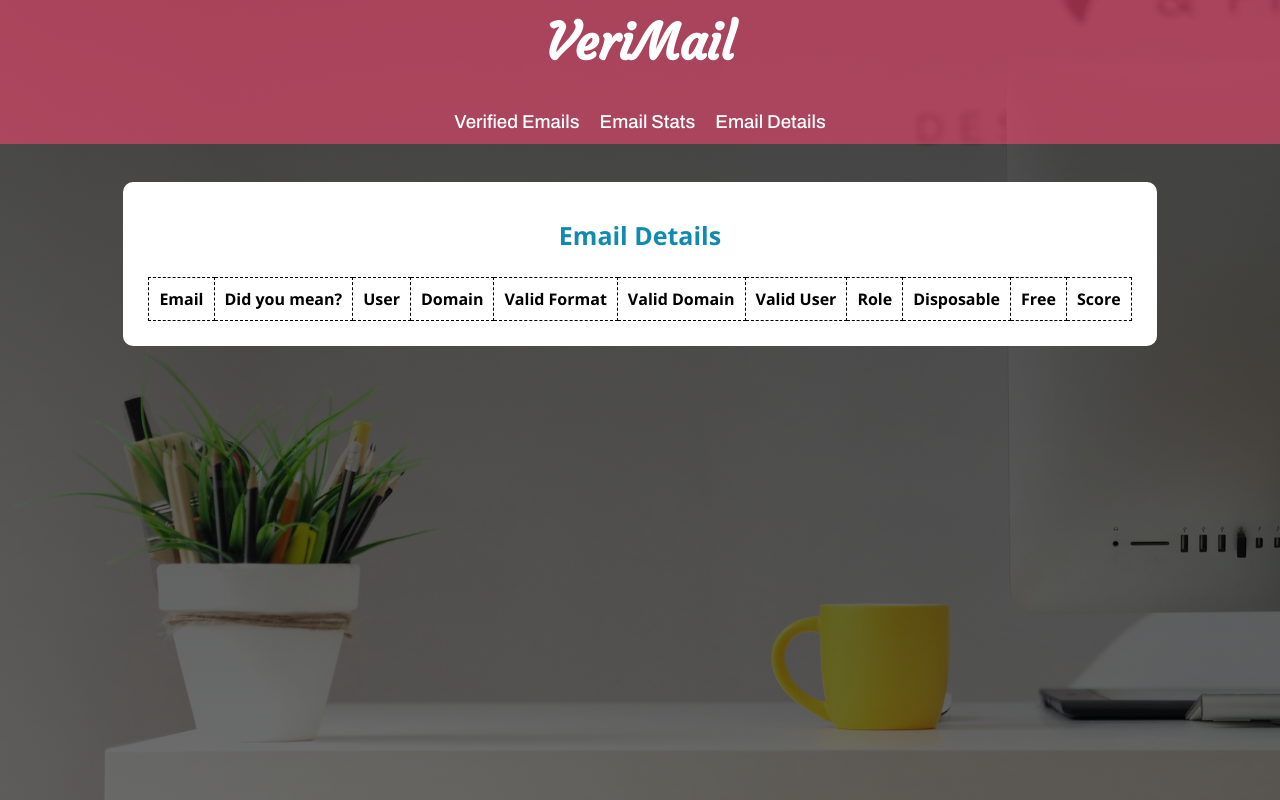
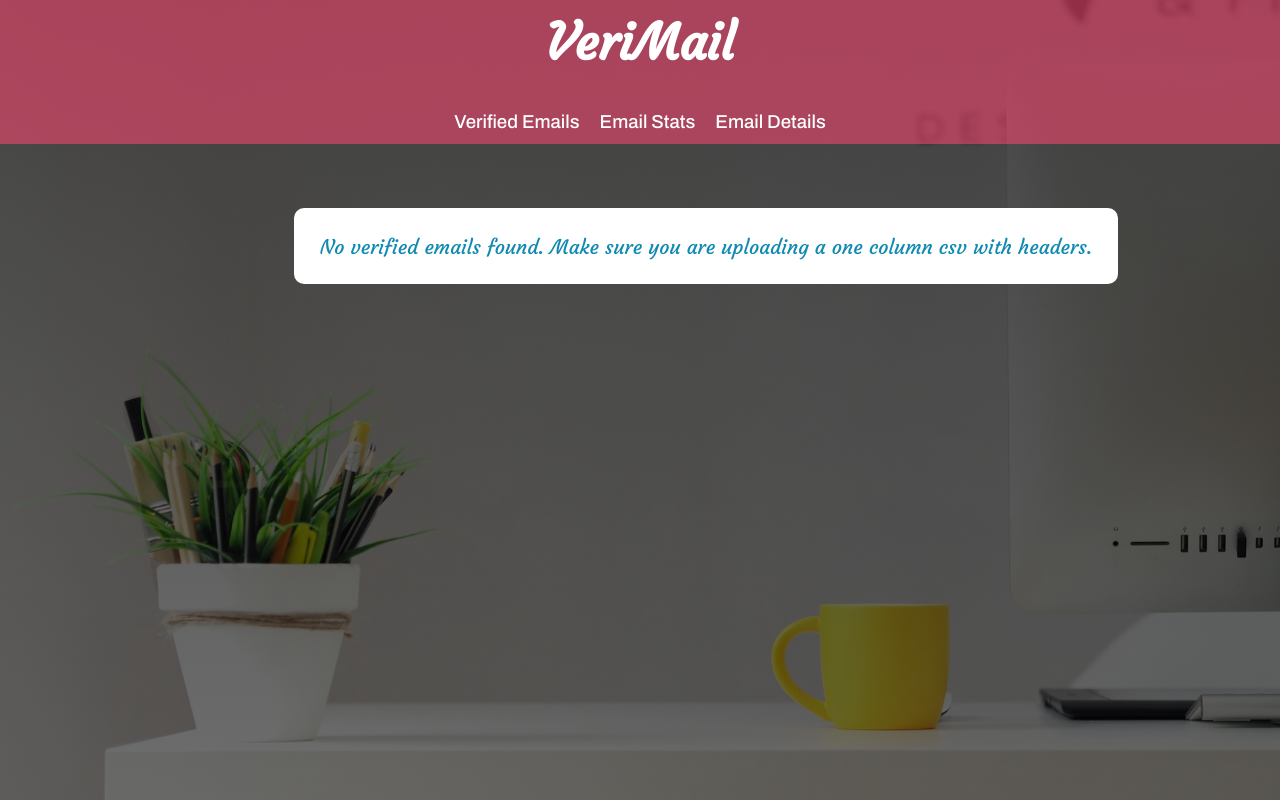
Before and after one commit to asodemann18/VeriMail, a React (Create React App) app: page /email-details in a window 1280 px wide. Built offline with nearby package versions, Linux system fonts and the light colour scheme.

Commit message:
Add error handling to Details

```diff
--- a/src/Components/App/App.js
+++ b/src/Components/App/App.js
@@ -71,7 +71,7 @@ const App = () => {
         <Route
           path='/email-details'
           render={() => (
-            <Details emails={emails}/>
+            <Details emails={emails} error={error} />
           )}
         />
          <Route
@@ -106,10 +106,14 @@ const App = () => {
 export default App;
 
 App.propTypes = {
+  csvEmails: PropTypes.array,
+  setCsvEmails: PropTypes.func,
   emails: PropTypes.array,
   setEmails: PropTypes.func,
   fileAdded: PropTypes.bool,
   setFileAdded: PropTypes.func,
+  error: PropTypes.string,
+  setError: PropTypes.func,
   getEmailData: PropTypes.func,
   filteredEmails: PropTypes.array,
   statsList: PropTypes.array,
--- a/src/Components/Details/Details.js
+++ b/src/Components/Details/Details.js
@@ -2,7 +2,7 @@ import React from 'react';
 import './Details.css';
 import PropTypes from 'prop-types';
 
-const Details = ({emails}) => {
+const Details = ({emails, error}) => {
   const fixNulls = (data) => {
     return data ? data.toString() : 'false'
   }
@@ -26,6 +26,10 @@ const Details = ({emails}) => {
   })
 
   return (
+    <>
+      {error && <p className='error-message'>{error}</p>}
+      {!error && !emails.length && <p className='error-message'>No verified emails found. Make sure you are uploading a one column csv with headers.</p>}
+      {!error && emails.length > 0 &&
         <section className='detail-container'>
           <section className='detail-section'>
           <h3 className='detail-title'>Email Details</h3>
@@ -51,6 +55,8 @@ const Details = ({emails}) => {
           </table>
           </section>
         </section>
+      }
+    </>
   )
 }
 
@@ -60,4 +66,5 @@ Details.propTypes = {
   emails: PropTypes.array,
   fixNulls: PropTypes.func,
   emailDetailsTitles: PropTypes.array,
+  error: PropTypes.string,
 };
```
Lines whose indentation alone changed are shown as unchanged.
